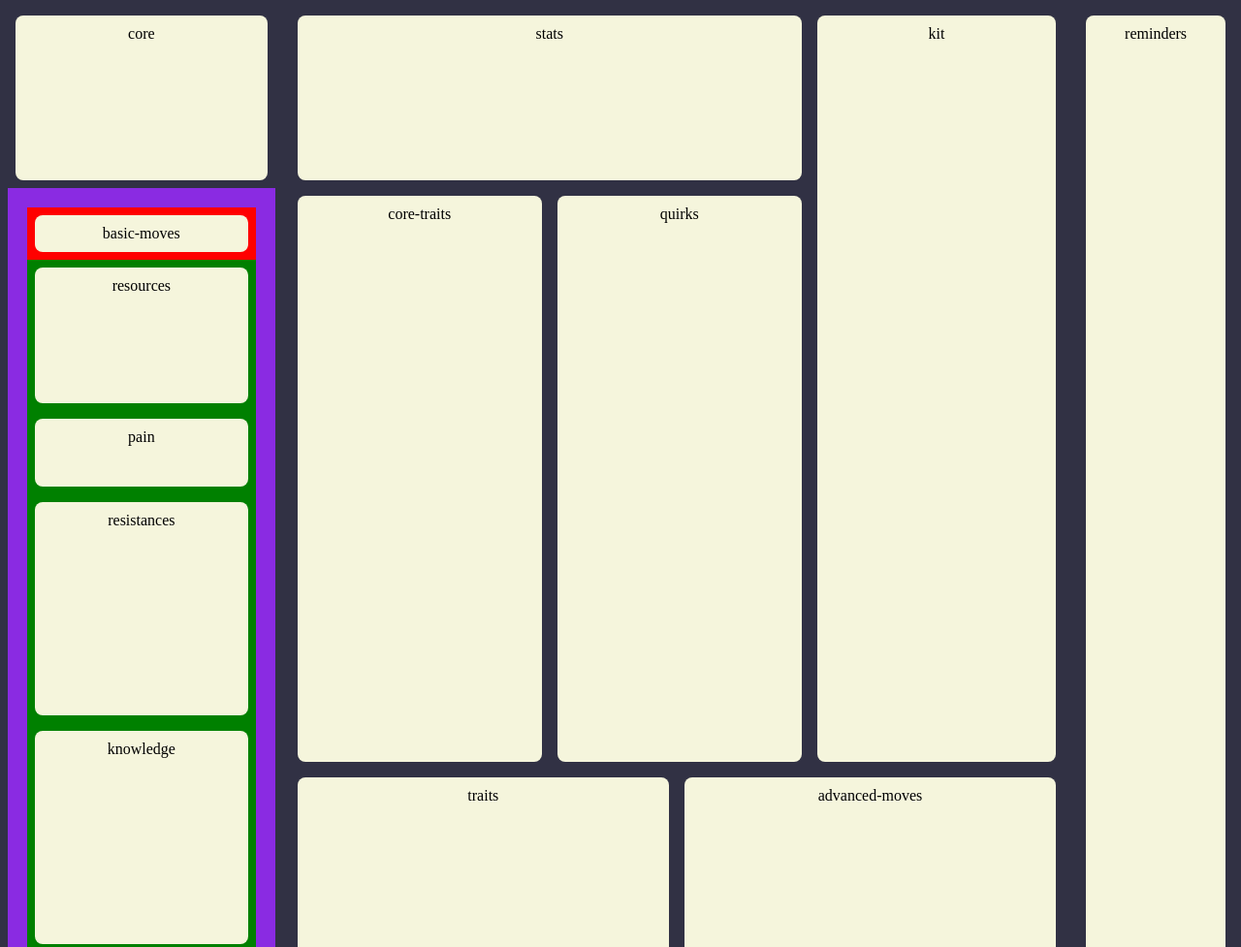
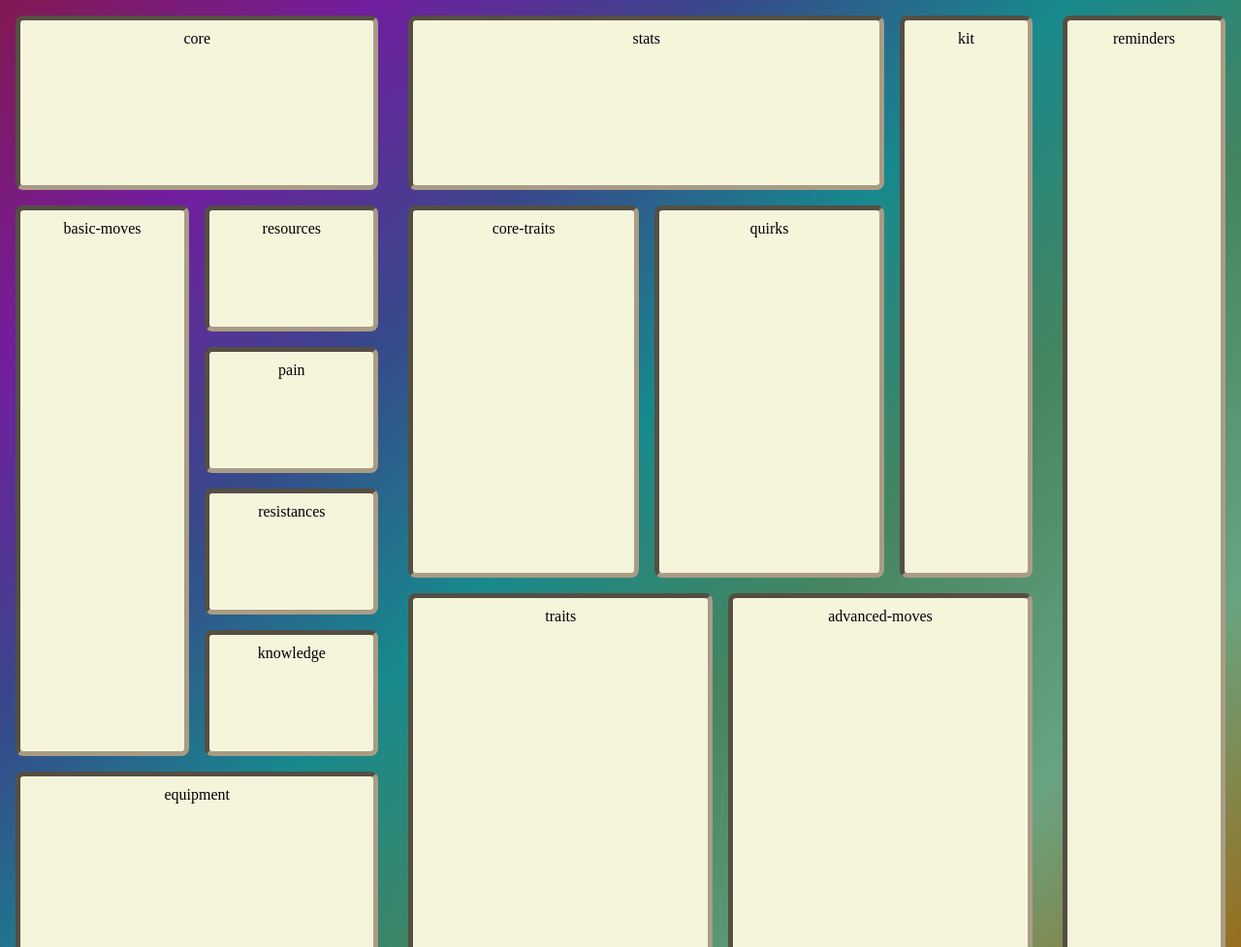
Before and after one commit to Quixalotl/seon, a plain HTML site: page index.html in a window 1280 px wide. Shown: the top 977 px of the page at 97% size. Drawn offline with Linux system fonts and the light colour scheme; a web font is replaced by a local one.

Commit message:
Fix flexbox layout and add some colors

```diff
--- a/index.html
+++ b/index.html
@@ -5,6 +5,7 @@
     <meta name="viewport" content="width=device-width, initial-scale=1.0">
     <title>Character Sheet</title>
     <link rel="stylesheet" href="styles/styles.css">
+    <link href='https://fonts.googleapis.com/css?family=McLaren' rel='stylesheet'>
 </head>
 <body>
     <div class="column-1">
@@ -42,11 +43,11 @@
     </div>
     <div class="column-2">
         <div class="c2r1">
-            <div class="c2r1split">
+            <div class="c2r1s1">
                 <div class="stats card">
                     stats
                 </div>
-                    <div class="c2r1s1split">
+                    <div class="c2r1s1s1">
                     <div class="core-traits card">
                         core-traits
                     </div>
--- a/styles/styles.css
+++ b/styles/styles.css
@@ -1,128 +1,141 @@
 body {
-    background-color: rgb(49, 49, 68);
+    background: #cc2983;
+    background: linear-gradient(135deg, rgb(131, 25, 83) 0%, rgb(114, 30, 159) 14%, rgb(56, 72, 139) 27%, rgb(23, 137, 141) 40%, rgb(69, 133, 95) 53%, rgba(104, 163, 130, 1) 69%, rgb(158, 104, 18) 84%, rgb(141, 61, 69) 100%);
     color: beige;
     display: flex;
+    flex-wrap: wrap;
 }
 
 .card {
     background-color: beige;
     color: black;
+    font-family: 'McLaren';
     display: flex;
     justify-content: center;
     padding: 10px;
     margin: 8px;
     border-radius: 8px;
-    flex-grow: 1;
-    flex-shrink: 1
+    border: 5px inset rgb(169, 156, 133);
 }
 
 .column-1 {
-    display: 4 4 300px;
+    display: flex;
+    /* flex: 4 4 300px; */
     flex-direction: column;
     flex-grow: 4;
     margin-right: 15px;
 }
 
 .c1r1 {
-    display: flex
+    display: flex;
 }
 
 .c1r2 {
-    display: flex 4 4 300px;
-    justify-content: center;
-    background: blueviolet;
-    padding: 20px;
-    flex-direction: column;
+    display: flex;
 }
 
 .c1r2s1 {
     display: flex;
-    background: red;
+    flex: 4 4 300px;
+
 }
 
 .c1r2s2 {
     display: flex;
+    flex: 4 4 300px;
     flex-direction: column;
-    background: green
 }
 .c1r3 {
-    display: flex
+    display: flex;
 }
 
 .core {
-    display: flex 4 4 300px;
+    display: flex;
+    flex: 4 4 300px;
     height: 150px;
 }
 
 .basic-moves {
-    display: flex 4 4 200px;
+    display: flex;
+    flex: 4 4 200px;
     height: auto;
 }
 
 .resources {
-    display: flex 4 4 100px;
+    display: flex;
+    flex: 2 2 100px;
     height: 120px;
 }
 
 .pain {
-    display: flex 4 4 100px;
+    display: flex;
+    flex: 2 2 100px;
     height: 50px;
 }
 
 .resistances {
-    display: flex 4 4 100px;
+    display: flex;
+    flex: 2 2 100px;
     height: 200px;
 }
 
 .knowledge {
-    display: flex 4 4 100px;
+    display: flex;
+    flex: 2 2 100px;
     height: 200px;
 }
 
 .equipment {
-    display: flex 4 4 300px;
+    display: flex;
+    flex: 4 4 300px;
     height: 500px;
 }
 
 .column-2 {
-    display: flex 7 7 800px;
+    display: flex;
+    flex: 7 7 400px;
     flex-direction: column;
     flex-grow: 7;
 }
 
 .c2r1 {
     display: flex;
-    justify-content: center;
 }
 
 .c2r1s1 {
     display: flex;
+    flex: 3 3 700px;
     flex-direction: column;
+    /* width: 500px; */
 }
 
-.c2r1s1split {
+.c2r1s1s1 {
     display: flex;
-    height: 600px
+    flex: 3 3 400px;
+    flex-direction: row;
 }
 
 .stats {
-    width: 500px;
-    height: 150px;
+    display: flex;
+    flex: 3 3 150px;
 }
 
 .kit {
-    flex-basis: 300px;
-    height: auto;
+    display: flex;
+    flex: 7 7 300px;
+    min-width: 100px;
+    /* height: auto; */
 }
 
 .core-traits {
-    flex-basis: 250px;
-    height: auto;
+    display: flex;
+    flex: 3 3 300px;
+
 }
 
 .quirks {
-    flex-basis: 250px;
-    height: auto;
+   display: flex;
+    flex: 3 3 300px;
 }
 
 .c2r2 {
@@ -134,12 +147,14 @@ body {
 }
 
 .traits {
-    flex-basis: 400px;
+    display: flex;
+    flex: 7 7 400px;
     height: 800px;
 }
 
 .advanced-moves {
-    flex-basis: 400px;
+    display: flex;
+    flex: 7 7 400px;
     height: 800px;
 }
 
```
